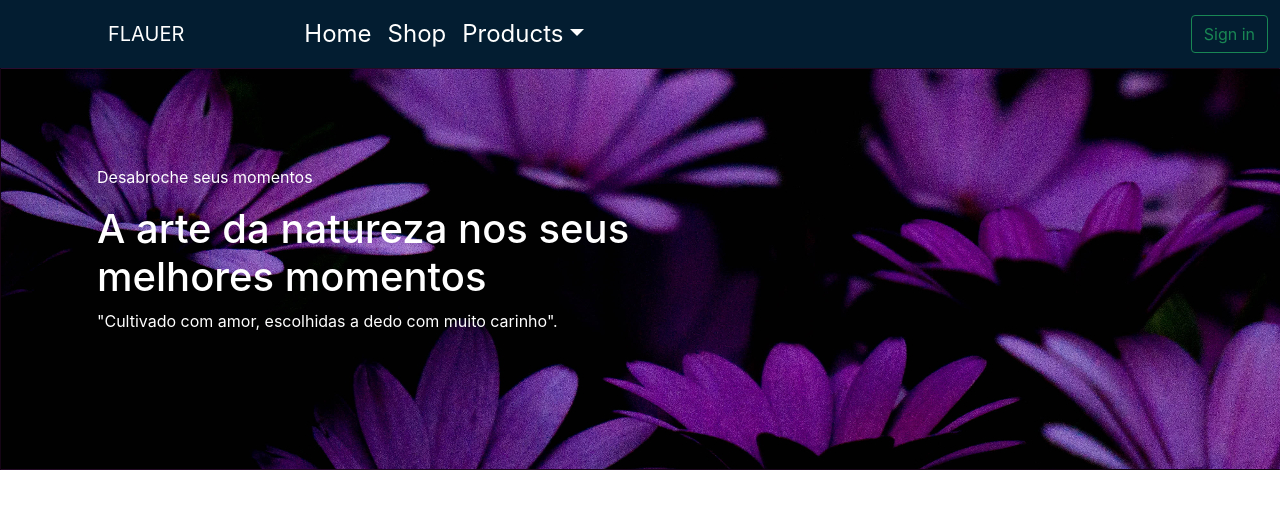
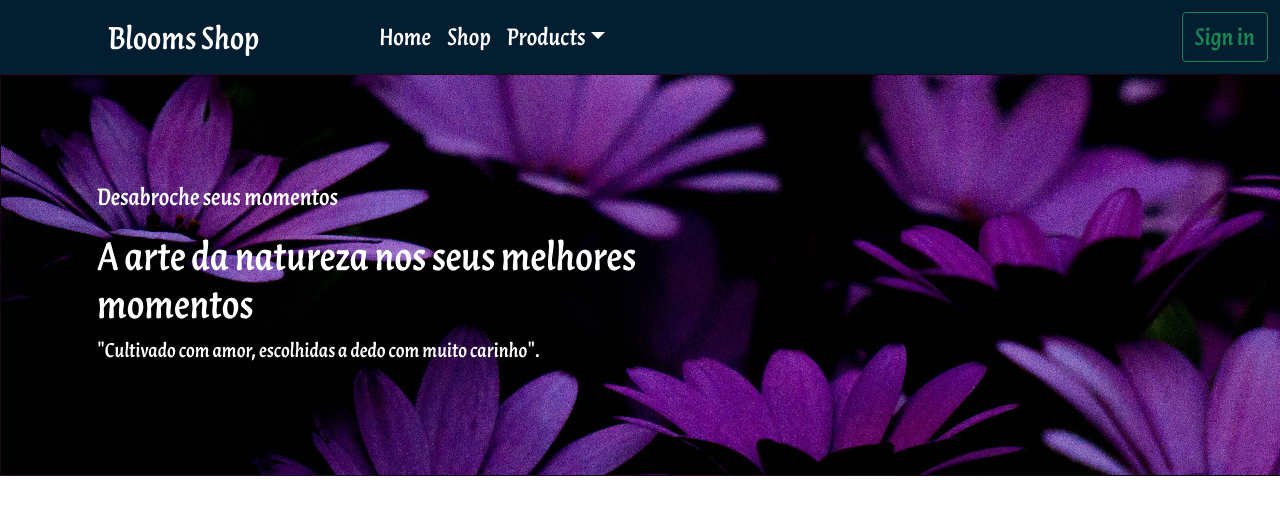
Before and after one commit to Guilherme-Vale-98/flowershop-app-frontend, a React (Create React App) app: page / in a window 1280 px wide. Shown: the top 514 px of the page. Built offline with nearby package versions, Linux system fonts and the light colour scheme.

Commit message:
add new font

```diff
--- a/src/App.css
+++ b/src/App.css
@@ -1,5 +1,6 @@
 .purple{
   background-color: #031D31;
+
 }
 .flowerHeader{
   background: rgb(51,14,55);
--- a/src/Layout/ExploreTopProducts/ExploreTopProducts.tsx
+++ b/src/Layout/ExploreTopProducts/ExploreTopProducts.tsx
@@ -9,10 +9,10 @@ const ExploreTopProducts = (props: Props) => {
       <div>
         <img src="/images/flowerHeader.jpg" alt="" />
       </div>
-      <div className=" p-5 text-white m-5 card-img-overlay">
-        <p className=" card-text">Desabroche seus momentos</p>
-        <h1 className=" card-title w-50">A arte da natureza nos seus melhores momentos</h1>
-        <p className="card-text">"Cultivado com amor, escolhidas a dedo com muito carinho".</p>
+      <div className="fs-5 p-5 text-white m-5 card-img-overlay">
+        <p className=" fs-4 mt-2 card-text">Desabroche seus momentos</p>
+        <h1 className="fs-1 card-title w-50">A arte da natureza nos seus melhores momentos</h1>
+        <p className=" card-text">"Cultivado com amor, escolhidas a dedo com muito carinho".</p>
       </div>
     </div>
   )
--- a/src/Layout/Navbar/Navbar.tsx
+++ b/src/Layout/Navbar/Navbar.tsx
@@ -6,7 +6,7 @@ const Navbar = (props: Props) => {
   return (
 <nav className="navbar fs-4 purple navbar-expand-lg navbar-light">
   <div className="text-white container-fluid">
-    <a className="navbar-brand text-white ms-5 ps-5" href="#">FLAUER</a>
+    <a className="navbar-brand text-white fs-2 ms-5 ps-5" href="#">Blooms Shop</a>
     <button className="navbar-toggler" type="button" data-bs-toggle="collapse" data-bs-target="#navbarSupportedContent" aria-controls="navbarSupportedContent" aria-expanded="false" aria-label="Toggle navigation">
       <span className="navbar-toggler-icon"></span>
     </button>
@@ -16,19 +16,19 @@ const Navbar = (props: Props) => {
           <a className="nav-link active text-white" aria-current="page" href="#">Home</a>
         </li>
         <li className="nav-item">
-          <a className="nav-link text-white" href="#">Shop</a>
+          <a className="nav-link  text-white" href="#">Shop</a>
         </li>
         <li className="nav-item dropdown">
           <a className="nav-link text-white dropdown-toggle" href="#" id="navbarDropdown" role="button" data-bs-toggle="dropdown" aria-expanded="false">
             Products
           </a>
           <ul className="dropdown-menu" aria-labelledby="navbarDropdown">
-            <li><a className="dropdown-item" href="#">Buquês</a></li>
+            <li><a className=" fs-5 dropdown-item" href="#">Buquês</a></li>
           </ul>
         </li>
       </ul>
       <form className="d-flex">
-        <button className="btn btn-outline-success" type="submit">Sign in</button>
+        <button className="btn fs-4 btn-outline-success" type="submit">Sign in</button>
       </form>
     </div>
   </div>
--- a/src/index.css
+++ b/src/index.css
@@ -1,12 +1,15 @@
 body {
   margin: 0;
-  font-family: -apple-system, BlinkMacSystemFont, 'Segoe UI', 'Roboto', 'Oxygen',
-    'Ubuntu', 'Cantarell', 'Fira Sans', 'Droid Sans', 'Helvetica Neue',
-    sans-serif;
+  font-family: 'lisbeth';
   -webkit-font-smoothing: antialiased;
   -moz-osx-font-smoothing: grayscale;
 }
-
+@font-face {
+  font-family: 'lisbeth';
+  src: url('/public/fonts/lisbeth-semi-bold.otf') format('opentype');
+  font-weight: normal;
+  font-style: normal;
+}
 code {
   font-family: source-code-pro, Menlo, Monaco, Consolas, 'Courier New',
     monospace;
```
Also changed, not shown: public/fonts/lisbeth-semi-bold.otf (added).
